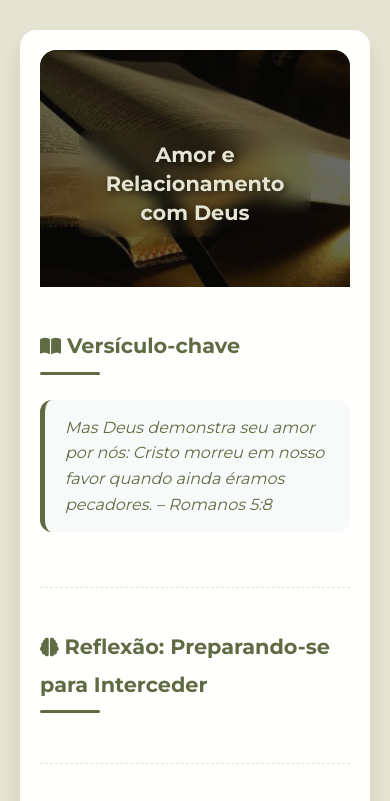
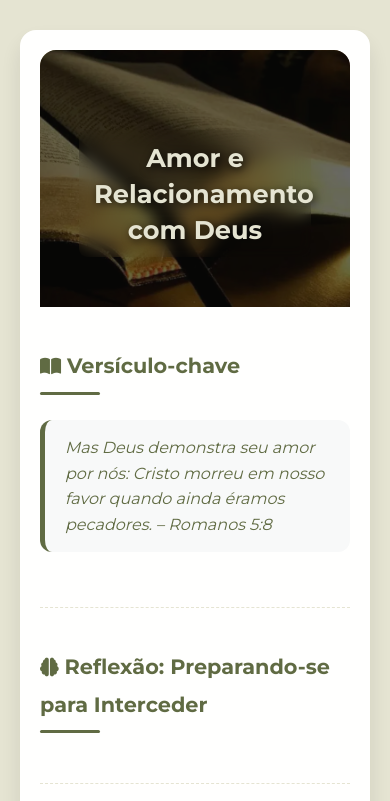
Before and after one commit to sozocreativehouse/diariocomopai, a plain HTML site: page index.html in a window 390 px wide. Shown: the top 801 px of the page. Drawn offline with Linux system fonts and the light colour scheme.

Commit message:
font size

```diff
--- a/index.css
+++ b/index.css
@@ -86,10 +86,10 @@ header h1:hover {
     transform: scale(1.02);
 }
 
-/* Modificação: Alteração da fonte de #tema-header para 'Montserrat' */
+/* Modificação: Aumentando a fonte de #tema-header */
 #tema-header {
     font-family: 'Montserrat', sans-serif;
-    font-size: 1.8rem;
+    font-size: 2.2rem; /* Aumentado de 1.8rem para 2.2rem */
     font-weight: 700;
     margin-top: 20px;
     text-align: center;
@@ -285,7 +285,7 @@ footer p {
     }
 
     #tema-header {
-        font-size: 1.5rem;
+        font-size: 1.8rem; /* Aumentado de 1.5rem para 1.8rem */
         padding: 12px 20px;
         backdrop-filter: blur(10px);
         -webkit-backdrop-filter: blur(10px);
@@ -317,7 +317,7 @@ footer p {
     }
 
     #tema-header {
-        font-size: 1.3rem;
+        font-size: 1.6rem; /* Aumentado de 1.3rem para 1.6rem */
         padding: 10px 15px;
         backdrop-filter: blur(8px);
         -webkit-backdrop-filter: blur(8px);
--- a/index.html
+++ b/index.html
@@ -7,9 +7,7 @@
     <title>Diário com o Pai</title>
     <link rel="stylesheet" href="index.css">
     <link rel="icon" type="image/png" href="fiveicon.png">
-    <link
-        href="https://fonts.googleapis.com/css2?family=Montserrat:wght@400;700&family=Playfair+Display:wght@700&family=Roboto:wght@400;700&display=swap"
-        rel="stylesheet">
+    <link href="https://fonts.googleapis.com/css2?family=Montserrat:wght@400;700&family=Playfair+Display:wght@700&family=Roboto:wght@400;700&display=swap" rel="stylesheet">
     <link rel="stylesheet" href="https://cdnjs.cloudflare.com/ajax/libs/font-awesome/6.0.0-beta3/css/all.min.css">
 </head>
 
@@ -17,7 +15,7 @@
     <div class="container">
         <header>
             <h1>Mãos Limpas e Coração Puro</h1>
-            <div id="tema-header"></div>
+            <div id="tema-header">Tema da Página</div>
         </header>
         <main>
             <section class="versiculo-section">
@@ -28,15 +26,13 @@
             </section>
             <section class="reflexao-section">
                 <p class="section-title">
-                    <i class="fas fa-brain" style="color: #5d6840; font-size: 0.9em;"></i> Reflexão: Preparando-se para
-                    Interceder
+                    <i class="fas fa-brain" style="color: #5d6840; font-size: 0.9em;"></i> Reflexão: Preparando-se para Interceder
                 </p>
                 <p id="reflexao"></p>
             </section>
             <section class="aplicacao-section">
                 <p class="section-title">
-                    <i class="fas fa-tasks" style="color: #5d6840; font-size: 0.9em;"></i> Como aplicar no meu dia a
-                    dia?
+                    <i class="fas fa-tasks" style="color: #5d6840; font-size: 0.9em;"></i> Como aplicar no meu dia a dia?
                 </p>
                 <div id="aplicacao"></div>
             </section>
@@ -52,11 +48,9 @@
                 </p>
                 <blockquote id="oracao"></blockquote>
             </section>
-
             <section class="perguntas-section">
                 <p class="section-title">
-                    <i class="fas fa-question-circle" style="color: #5d6840; font-size: 0.9em;"></i> Conte sua
-                    Experiência
+                    <i class="fas fa-question-circle" style="color: #5d6840; font-size: 0.9em;"></i> Conte sua Experiência
                 </p>
                 <form id="perguntasForm" action="https://formspree.io/f/xnnpbnvz" method="POST">
                     <div id="perguntasContainer"></div>
@@ -68,12 +62,11 @@
     </div>
 
     <footer>
-        <a href="https://www.instagram.com/zosocreativehouse/" target="_blank">
+        <a href="https://www.instagram.com/sozocreativehouse/?igsh=YzB6cnpyOHR5dmps#" target="_blank">
             <i class="fab fa-instagram"></i>
         </a>
         <p>"Onde você vê um fim,<br>Jesus vê um novo começo de amor e salvação!"</p>
-        <p class="developer" style="font-size: 0.6em;">Sozo Creative House - Um lugar de criatividade inspirada por Deus
-        </p>
+        <p class="developer" style="font-size: 0.6em;">Sozo Creative House - Um lugar de criatividade inspirada por Deus</p>
     </footer>
 
     <script src="index.js"></script>
```
